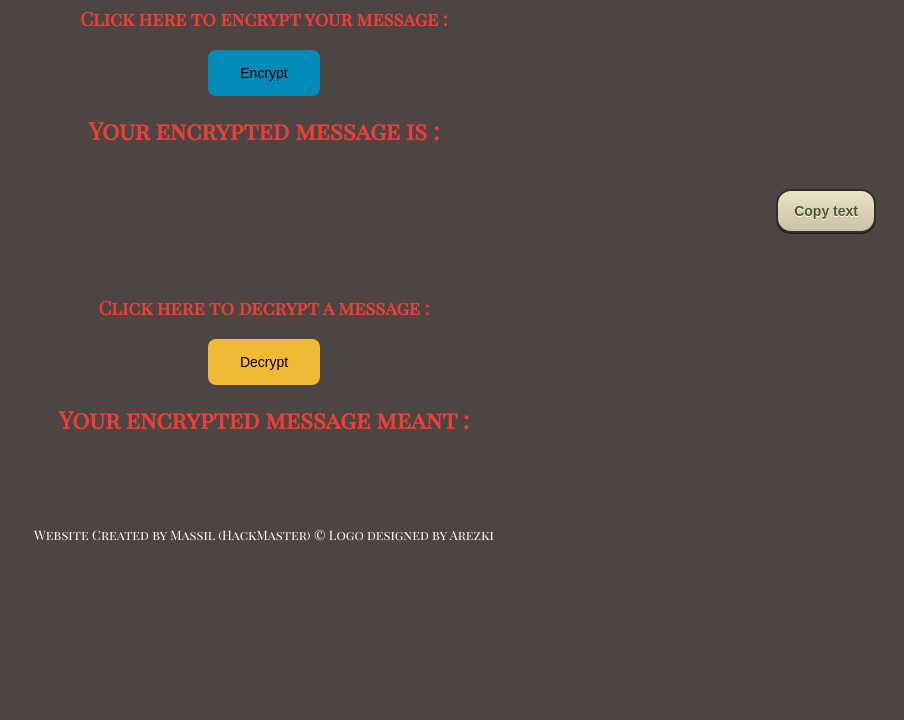
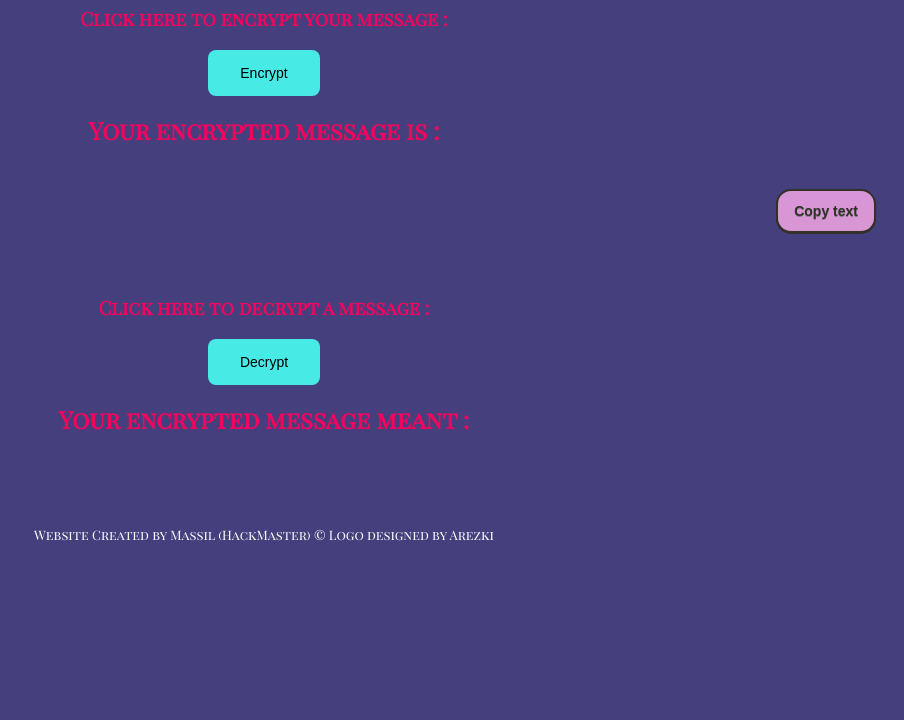
Before and after one commit to HackMaster-ai/Encryptions-site, a plain HTML site: page Site Final/Cryptage/index.html in a window 1280 px wide. Shown: the part 80-800 px from the top of the page, without its empty margins (376-1280 px from the left). Drawn offline with nearby package versions, Linux system fonts and the light colour scheme.

Commit message:
New Style for the website

```diff
--- a/Site Final/Cryptage/style.css
+++ b/Site Final/Cryptage/style.css
@@ -11,7 +11,7 @@ footer {
 }
 
 body {
-  background-color: #4d4544;
+  background-color: #463f7e;
   font-family: 'Playfair Display SC', serif;
 }
 
@@ -24,16 +24,16 @@ header {
 }
 
 h3 {
-  color: #eb4034;
+  color: #f2055c;
 }
 
 h2 {
-  color: #eb4034;
+  color: #f2055c;
 }
 
 p {
   display: inline-block;
-  color: #36e052;
+  color: #3ec754;
   font-family: Arial, sans-serif;
   font-weight: bold;
   word-break: break-all;
@@ -80,7 +80,7 @@ span {
 }
 
 #btn1 {
-  background-color:  #008CBA;
+  background-color:  #48eae5;
   border: none;
   color: black;
   padding: 15px 32px;
@@ -93,7 +93,7 @@ span {
 
 #btn2 {
 
-  background-color:  #f0ba32;
+  background-color:  #48eae5;
   border: none;
   color: black;
   padding: 15px 32px;
@@ -105,20 +105,20 @@ span {
 }
 
 #copy_btn {
-  box-shadow: 0px 1px 0px 0px #1c1b18;
-  background:linear-gradient(to bottom, #eae0c2 5%, #ccc2a6 100%);
-  background-color:#eae0c2;
+  box-shadow: 0px 1px 0px 0px #333029;
+  background:linear-gradient(to bottom, #d896d9 5%, #d896d2 100%);
+  background-color:#d896d9;
   border-radius:15px;
   border:2px solid #333029;
   display:inline-block;
   cursor:pointer;
-  color:#505739;
+  color: #333029;
   font-family:Arial;
   font-size:14px;
   font-weight:bold;
   padding:12px 16px;
   text-decoration:none;
-  text-shadow:0px 1px 0px #ffffff;
+  text-shadow:0px 1px 0px grey;
 }
 
 .copied_msg {
@@ -133,7 +133,7 @@ span {
   font-weight: 500;
   color: #f2f2f2;
   z-index: 1;
-  background: linear-gradient(to bottom, #eae0c2 5%, #ccc2a6 100%);
+  background: linear-gradient(to bottom, #d896d9 5%, #d896d2 100%);
   padding: 5px 10px;
   border-radius: 3px;
   text-transform: uppercase;
@@ -143,7 +143,7 @@ span {
   pointer-events: none;
   opacity: 0;
   transition: opacity 0.4s, margin-left 0.4s;
-  color:#505739;
+  color:black;
 }
 
 .msg.show{
@@ -166,7 +166,7 @@ footer {
  height: 13px;
 }
 ::-webkit-scrollbar-thumb {
- background: #d6b4a9;
+ background: #d896b2;
  border-radius: 10px;
 }
 ::-webkit-scrollbar-thumb:hover{
```
